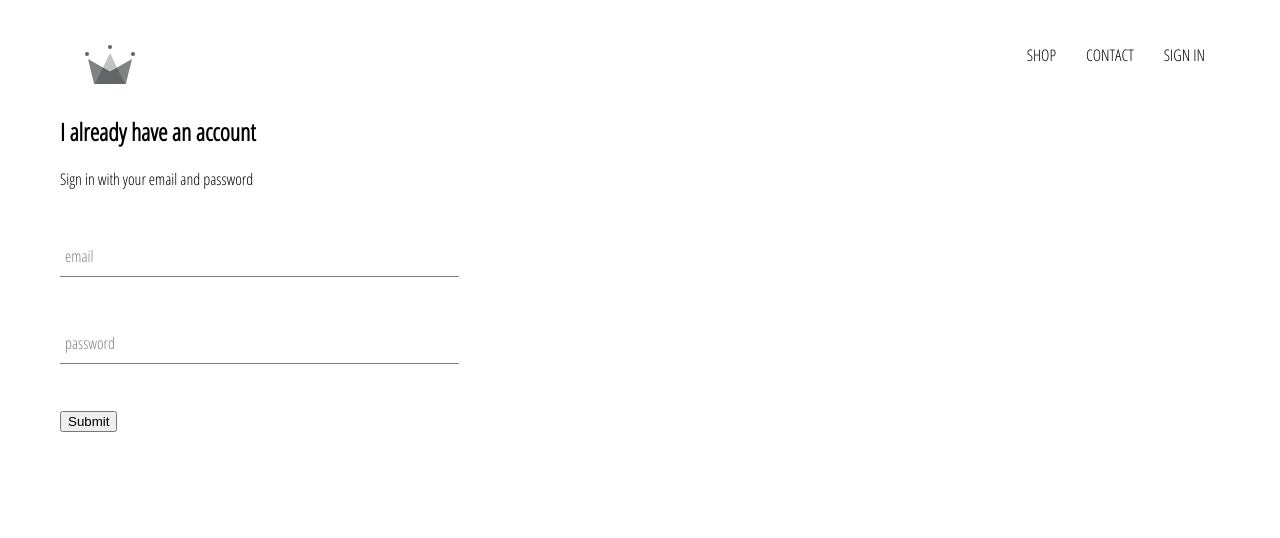
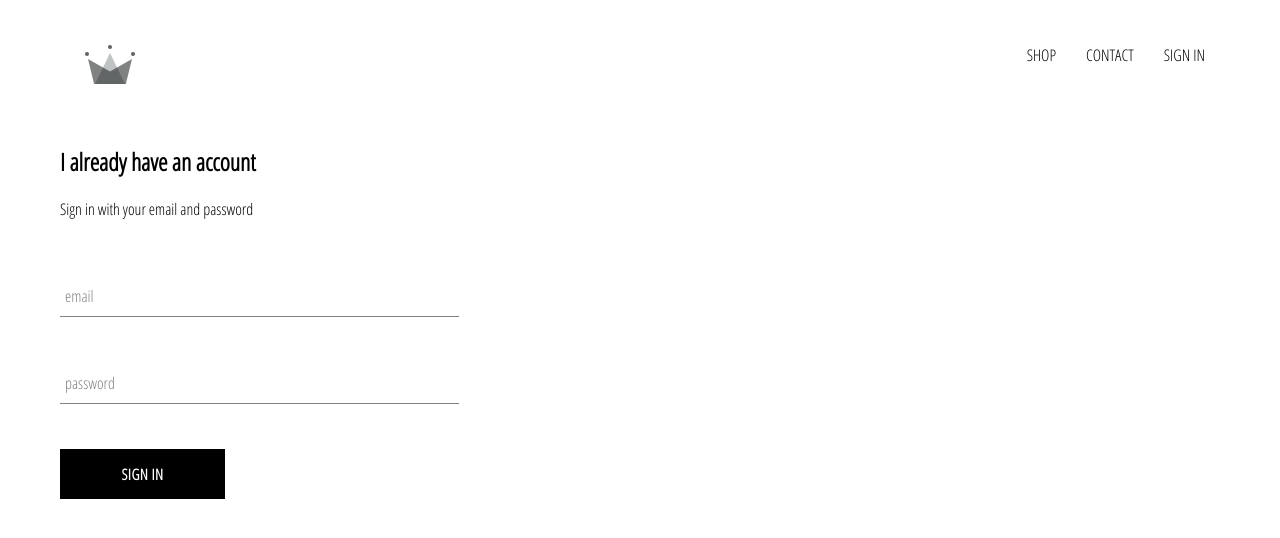
Before and after one commit to GWilczyk/CRWN, a React (Create React App) app: page /signin in a window 1280 px wide. Shown: the top 538 px of the page. Built offline with nearby package versions, Linux system fonts and the light colour scheme.

Commit message:
Adding CustomButton Component

```diff
--- /dev/null
+++ b/src/components/CustomButton/CustomButton.jsx
@@ -0,0 +1,11 @@
+import React from 'react';
+
+import './CustomButton.scss';
+
+const CustomButton = ({ children, ...otherProps }) => (
+	<button className='CustomButton' {...otherProps}>
+		{children}
+	</button>
+);
+
+export default CustomButton;
--- /dev/null
+++ b/src/components/CustomButton/CustomButton.scss
@@ -0,0 +1,22 @@
+.CustomButton {
+	min-width: 165px;
+	width: auto;
+	height: 50px;
+	letter-spacing: 0.5px;
+	line-height: 50px;
+	padding: 0 35px;
+	font-size: 15px;
+	background-color: black;
+	color: white;
+	text-transform: uppercase;
+	font-family: 'Open Sans Condensed';
+	font-weight: bolder;
+	border: none;
+	cursor: pointer;
+
+	&:hover {
+		background-color: white;
+		color: black;
+		border: 1px solid black;
+	}
+}
--- a/src/components/SignIn/SignIn.jsx
+++ b/src/components/SignIn/SignIn.jsx
@@ -1,5 +1,6 @@
 import React, { useState } from 'react';
 import FormInput from '../FormInput/FormInput';
+import CustomButton from '../CustomButton/CustomButton';
 
 import './SignIn.scss';
 
@@ -22,8 +23,10 @@
 
 	return (
 		<div className='SignIn'>
-			<h2>I already have an account</h2>
-			<span>Sign in with your email and password</span>
+			<div className='title'>
+				<h2>I already have an account</h2>
+				<span>Sign in with your email and password</span>
+			</div>
 
 			<form onSubmit={() => handleSubmit}>
 				<FormInput
@@ -43,7 +46,9 @@
 					required
 				/>
 
-				<input type='submit' value='Submit' />
+				<CustomButton type='submit' value='Submit'>
+					Sign In
+				</CustomButton>
 			</form>
 		</div>
 	);
--- a/src/components/SignIn/SignIn.scss
+++ b/src/components/SignIn/SignIn.scss
@@ -1,3 +1,9 @@
 .SignIn {
 	width: 30vw;
+	display: flex;
+	flex-direction: column;
+
+	.title {
+		margin: 10px 0;
+	}
 }
```
